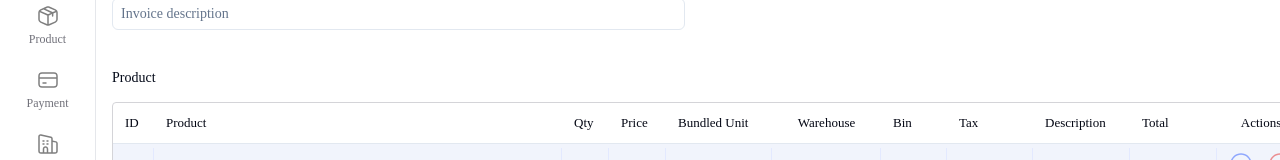
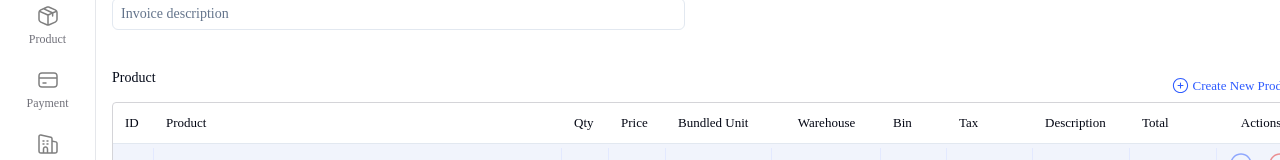
Before and after one commit to mammad-arvin/invoiceTask, a Next.js app: page /invoice/choose-a-template/configuration/new-invoice-page in a window 1280 px wide. Shown: the part 354-514 px from the top of the page. Built offline with nearby package versions, Linux system fonts and the light colour scheme.

Commit message:
create-product modal and an state for render component and get new list of product  added

```diff
--- a/components/modules/invoice/InProgress/SelectProductTable.js
+++ b/components/modules/invoice/InProgress/SelectProductTable.js
@@ -1,3 +1,5 @@
+"use client";
+
 // ui
 import { Table, TableBody } from "@/components/ui/table";
 import CreateTableHeader from "@/components/shared/invoiceShare/CreateTableHeader";
@@ -6,6 +8,8 @@ import SelectRow from "./SelectRow";
 
 import { useSelector } from "react-redux";
 import Calculations from "./Calculations";
+import CreateProductModal from "./CreateProductModal";
+import { useState } from "react";
 
 const SelectProductTable = () => {
     const tableHeaders = [
@@ -22,6 +26,9 @@ const SelectProductTable = () => {
         { text: "Actions", width: "w-[88px] px-3 text-center" },
     ];
 
+    // when a product create so component get new data
+    const [addedNew, setAddedNew] = useState(false);
+
     const selectedProducts = useSelector((store) => store.selectedProducts);
 
     const totalOfProducts = selectedProducts?.reduce(
@@ -31,7 +38,13 @@ const SelectProductTable = () => {
 
     return (
         <div className="w-full">
-            <p className="mb-4 text-[14px] leading-[16.71px]">Product</p>
+            <div className="flex justify-between">
+                <p className="mb-4 text-[14px] leading-[16.71px]">Product</p>
+                <CreateProductModal
+                    setAddedNew={setAddedNew}
+                    addedNew={addedNew}
+                />
+            </div>
             <Table className="text-[13px] h-500 rounded rounded-br-none border border-zinc-300 flex-col justify-start items-start w-full flex ">
                 <CreateTableHeader headers={tableHeaders} />
 
```
